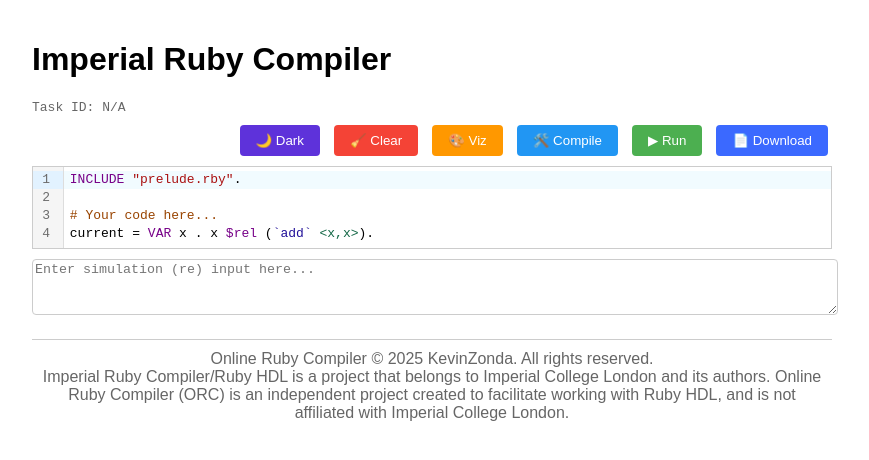
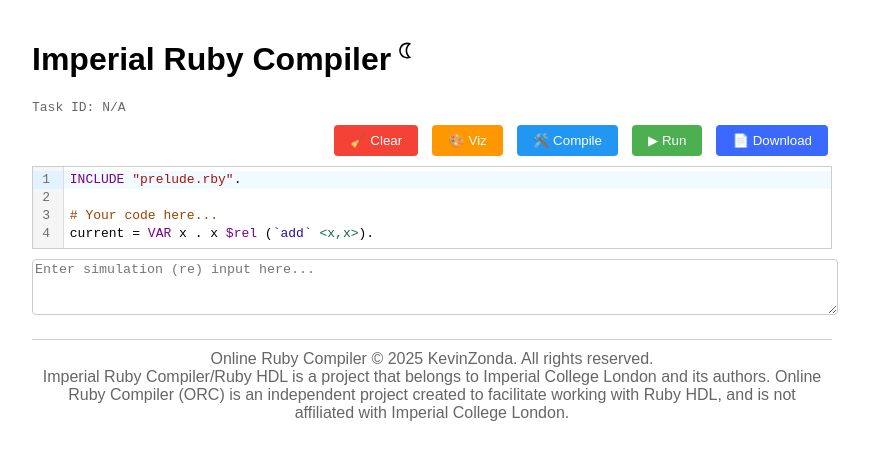
Before and after one commit to KevinZonda/RubyHDLReact, a React (Vite) app: page / in a window 1280 px wide. Shown: the top 460 px of the page, without its empty margins (208-1077 px from the left). Built offline with nearby package versions, Linux system fonts and the light colour scheme.

Commit message:
better theme

```diff
--- a/package.json
+++ b/package.json
@@ -15,7 +15,8 @@
     "@uiw/react-codemirror": "^4.23.7",
     "graphviz-react": "^1.2.5",
     "react": "^18.3.1",
-    "react-dom": "^18.3.1"
+    "react-dom": "^18.3.1",
+    "react-icons": "^5.4.0"
   },
   "devDependencies": {
     "@eslint/js": "^9.17.0",
--- a/src/App.tsx
+++ b/src/App.tsx
@@ -1,5 +1,6 @@
 import ReactCodeMirror, { EditorView, keymap } from '@uiw/react-codemirror'
 import { StreamLanguage } from '@codemirror/language';
+import { MdOutlineNightlight, MdOutlineWbSunny } from 'react-icons/md';
 
 import { api } from './api'
 import './App.css'
@@ -192,7 +193,13 @@
 
   return (
     <div className="code-editor-container" style={{ width: '100%', height: '100%' }}>
-      <h1>Imperial Ruby Compiler</h1>
+      <h1>
+        Imperial Ruby Compiler
+        {
+          isDarkMode ? <MdOutlineWbSunny onClick={toggleTheme} style={{ fontSize: '0.6em', marginLeft: '5px', cursor: 'pointer', verticalAlign: 'top' }} />
+                      : <MdOutlineNightlight onClick={toggleTheme} style={{ fontSize: '0.6em', marginLeft: '5px', cursor: 'pointer', verticalAlign: 'top' }} />
+        }
+      </h1>
 
       <div className="nav-bar" style={{
         display: 'flex',
@@ -206,9 +213,6 @@
         </div>
         <div className="divider"></div>
         <div className="button-group">
-          <button className="btn-theme" onClick={toggleTheme}>
-            {isDarkMode ? '☀️' : '🌙'} {isDarkMode ? 'Light' : 'Dark'}
-          </button>
           <button className="btn-clear" onClick={handleClear}>🧹 Clear</button>
           <button className="btn-viz" onClick={handleViz}>{isVizing ? '🎨 Viz...' : '🎨 Viz'}</button>
           <button className="btn-build" onClick={() => handleCompile(true)}>{isCompiling ? '🛠️ Compiling...' : '🛠️ Compile'}</button>
```
Also changed, not shown: 1 other file (tests, documents, lock files or other folders).
